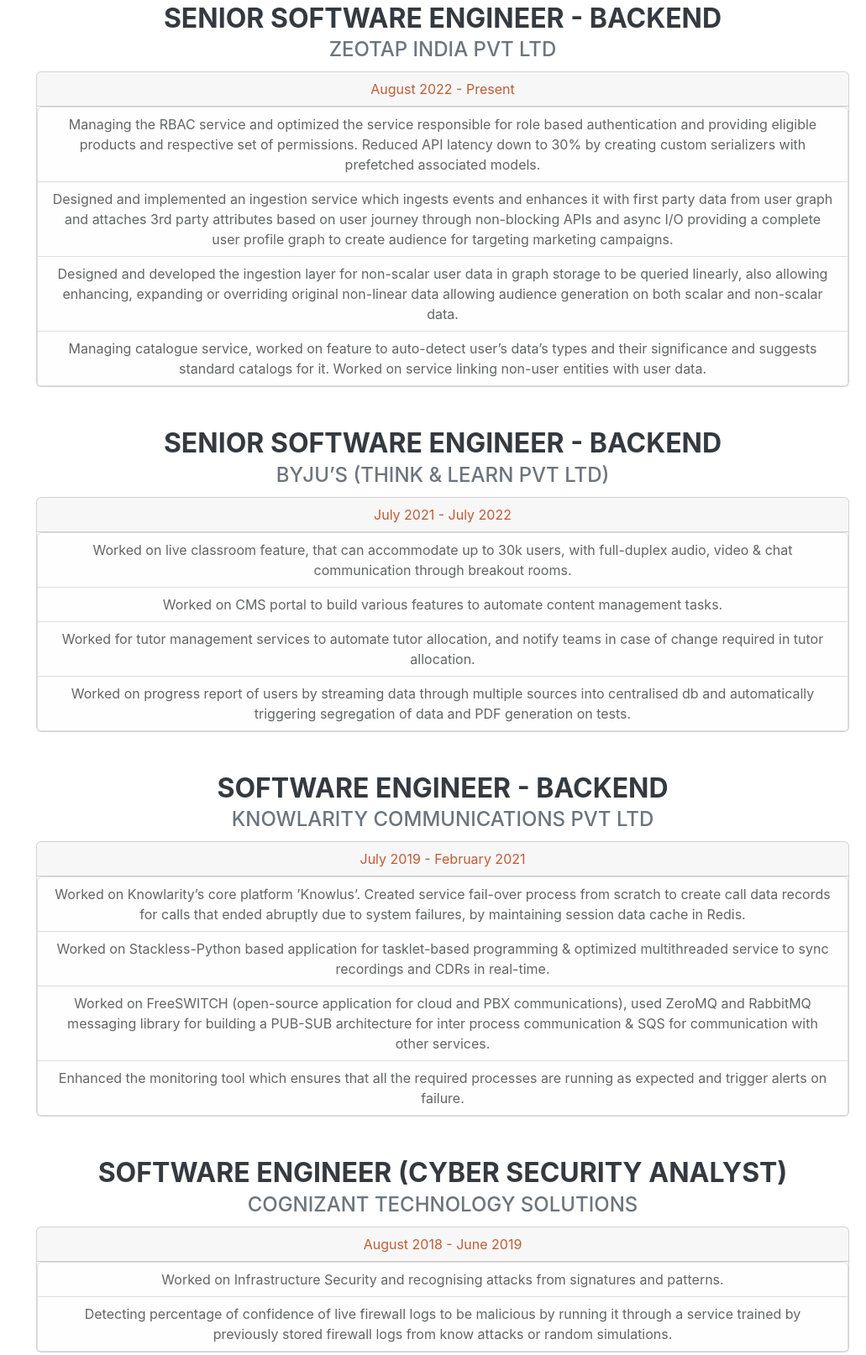
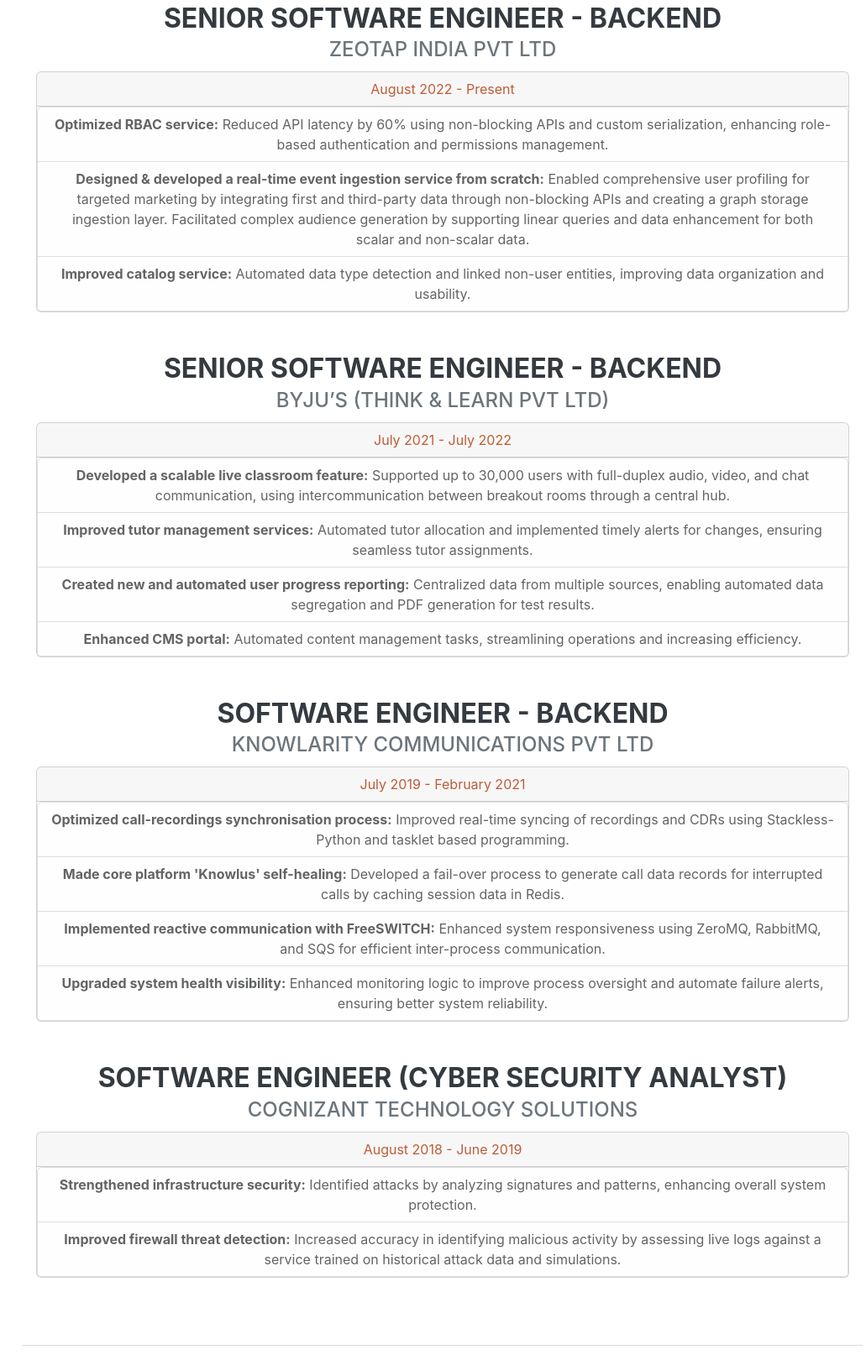
Before and after one commit to anuj-singh1/anuj-singh-portfolio, a plain HTML site: page docs/index.html in a window 1280 px wide. Shown: the part 846-2460 px from the top of the page at 84% size, without its empty margins (249-1280 px from the left). Drawn offline with nearby package versions, Linux system fonts and the light colour scheme; a web font is replaced by a local one.

Commit message:
change roles in experiences, add ads.txt

```diff
--- a/docs/index.html
+++ b/docs/index.html
@@ -18,6 +18,8 @@
         <link href="css/styles.css" rel="stylesheet" />
         <!-- Adsense -->
         <meta name="google-adsense-account" content="ca-pub-8755039787859370">
+        <script async src="https://pagead2.googlesyndication.com/pagead/js/adsbygoogle.js?client=ca-pub-8755039787859370"
+                crossorigin="anonymous"></script>
     </head>
     <body id="page-top">
         <!-- Navigation-->
@@ -82,16 +84,13 @@
                                 </div>
                                 <ul class="list-group">
                                     <li class="list-group-item list-group-item-light">
-                                        Managing the RBAC service and optimized the service responsible for role based authentication and providing eligible products and respective set of permissions. Reduced API latency down to 30% by creating custom serializers with prefetched associated models.
+                                        <b>Optimized RBAC service:</b> Reduced API latency by 60% using non-blocking APIs and custom serialization, enhancing role-based authentication and permissions management.
                                     </li>
                                     <li class="list-group-item list-group-item-light">
-                                        Designed and implemented an ingestion service which ingests events and enhances it with first party data from user graph and attaches 3rd party attributes based on user journey through non-blocking APIs and async I/O providing a complete user profile graph to create audience for targeting marketing campaigns.
+                                        <b>Designed & developed a real-time event ingestion service from scratch:</b> Enabled comprehensive user profiling for targeted marketing by integrating first and third-party data through non-blocking APIs and creating a graph storage ingestion layer. Facilitated complex audience generation by supporting linear queries and data enhancement for both scalar and non-scalar data.
                                     </li>
                                     <li class="list-group-item list-group-item-light">
-                                        Designed and developed the ingestion layer for non-scalar user data in graph storage to be queried linearly, also allowing enhancing, expanding or overriding original non-linear data allowing audience generation on both scalar and non-scalar data.
-                                    </li>
-                                    <li class="list-group-item list-group-item-light">
-                                        Managing catalogue service, worked on feature to auto-detect user’s data’s types and their significance and suggests standard catalogs for it. Worked on service linking non-user entities with user data.
+                                        <b>Improved catalog service:</b> Automated data type detection and linked non-user entities, improving data organization and usability.
                                     </li>
                                 </ul>
                             </div>
@@ -107,16 +106,16 @@
                                 </div>
                                 <ul class="list-group">
                                     <li class="list-group-item list-group-item-light">
-                                        Worked on live classroom feature, that can accommodate up to 30k users, with full-duplex audio, video & chat communication through breakout rooms.
+                                        <b>Developed a scalable live classroom feature:</b> Supported up to 30,000 users with full-duplex audio, video, and chat communication, using intercommunication between breakout rooms through a central hub.
                                     </li>
                                     <li class="list-group-item list-group-item-light">
-                                        Worked on CMS portal to build various features to automate content management tasks.
+                                        <b>Improved tutor management services:</b> Automated tutor allocation and implemented timely alerts for changes, ensuring seamless tutor assignments.
                                     </li>
                                     <li class="list-group-item list-group-item-light">
-                                        Worked for tutor management services to automate tutor allocation, and notify teams in case of change required in tutor allocation.
+                                        <b>Created new and automated user progress reporting:</b> Centralized data from multiple sources, enabling automated data segregation and PDF generation for test results.
                                     </li>
                                     <li class="list-group-item list-group-item-light">
-                                        Worked on progress report of users by streaming data through multiple sources into centralised db and automatically triggering segregation of data and PDF generation on tests.
+                                        <b>Enhanced CMS portal:</b> Automated content management tasks, streamlining operations and increasing efficiency.
                                     </li>
                                 </ul>
                             </div>
@@ -132,16 +131,16 @@
                                 </div>
                                 <ul class="list-group">
                                     <li class="list-group-item list-group-item-light">
-                                        Worked on Knowlarity’s core platform ’Knowlus’. Created service fail-over process from scratch to create call data records for calls that ended abruptly due to system failures, by maintaining session data cache in Redis.
+                                        <b>Optimized call-recordings synchronisation process:</b> Improved real-time syncing of recordings and CDRs using Stackless-Python and tasklet based programming.
                                     </li>
                                     <li class="list-group-item list-group-item-light">
-                                        Worked on Stackless-Python based application for tasklet-based programming & optimized multithreaded service to sync recordings and CDRs in real-time.
+                                        <b>Made core platform 'Knowlus' self-healing:</b> Developed a fail-over process to generate call data records for interrupted calls by caching session data in Redis.
                                     </li>
                                     <li class="list-group-item list-group-item-light">
-                                        Worked on FreeSWITCH (open-source application for cloud and PBX communications), used ZeroMQ and RabbitMQ messaging library for building a PUB-SUB architecture for inter process communication & SQS for communication with other services.
+                                        <b>Implemented reactive communication with FreeSWITCH:</b> Enhanced system responsiveness using ZeroMQ, RabbitMQ, and SQS for efficient inter-process communication.
                                     </li>
                                     <li class="list-group-item list-group-item-light">
-                                        Enhanced the monitoring tool which ensures that all the required processes are running as expected and trigger alerts on failure.
+                                        <b>Upgraded system health visibility:</b> Enhanced monitoring logic to improve process oversight and automate failure alerts, ensuring better system reliability.
                                     </li>
                                 </ul>
                             </div>
@@ -157,10 +156,10 @@
                                 </div>
                                 <ul class="list-group">
                                     <li class="list-group-item list-group-item-light">
-                                        Worked on Infrastructure Security and recognising attacks from signatures and patterns.
+                                        <b>Strengthened infrastructure security:</b> Identified attacks by analyzing signatures and patterns, enhancing overall system protection.
                                     </li>
                                     <li class="list-group-item list-group-item-light">
-                                        Detecting percentage of confidence of live firewall logs to be malicious by running it through a service trained by previously stored firewall logs from know attacks or random simulations.
+                                        <b>Improved firewall threat detection:</b> Increased accuracy in identifying malicious activity by assessing live logs against a service trained on historical attack data and simulations.
                                     </li>
                                 </ul>
                             </div>
```
Also changed, not shown: docs/ads.txt (added).
